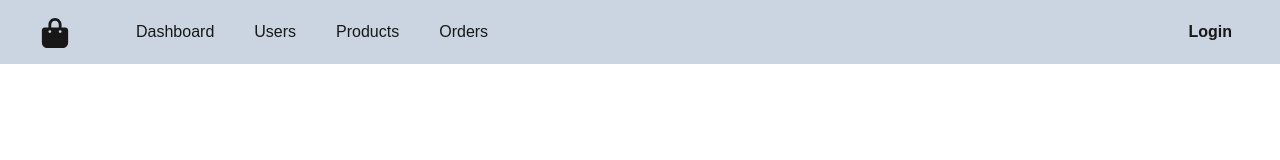
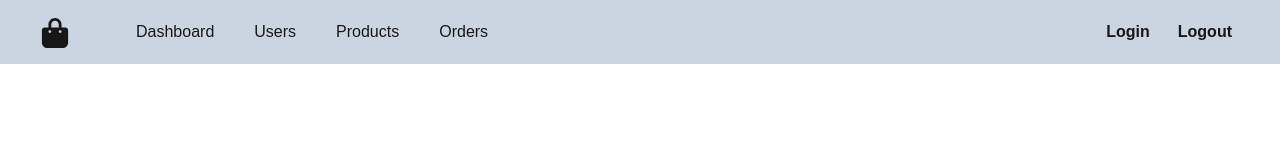
Before and after one commit to haroonwebs/buy-now-e-commerce-app, a Next.js app: page /signup/verify_otp in a window 1280 px wide. Shown: the top 160 px of the page. Built offline with nearby package versions, Linux system fonts and the light colour scheme.

Commit message:
userContext is created

```diff
--- a/src/app/layout.tsx
+++ b/src/app/layout.tsx
@@ -2,6 +2,7 @@ import Navbar from "@/components/Navbar";
 import "@/app/globals.css";
 import { ToastContainer } from "react-toastify";
 import "react-toastify/dist/ReactToastify.css";
+import UserContextProvider from "@/contexts/userContext/userContextProvider";
 
 export const metadata = {
   title: "Buy-Now",
@@ -16,9 +17,11 @@ export default function RootLayout({
   return (
     <html lang="en">
       <body>
-        <Navbar />
-        {children}
-        <ToastContainer position="top-right" autoClose={5000} />
+        <UserContextProvider>
+          <Navbar />
+          {children}
+          <ToastContainer position="top-right" autoClose={5000} />
+        </UserContextProvider>
       </body>
     </html>
   );
--- a/src/app/login/page.tsx
+++ b/src/app/login/page.tsx
@@ -1,6 +1,6 @@
 "use client";
 import Link from "next/link";
-import React from "react";
+import React, { useContext } from "react";
 import { useForm } from "react-hook-form";
 import { z } from "zod";
 import { zodResolver } from "@hookform/resolvers/zod";
@@ -8,8 +8,8 @@ import { CiLock } from "react-icons/ci";
 import { AiOutlineMail } from "react-icons/ai";
 import { toast } from "react-toastify";
 import { useRouter } from "next/navigation";
+import useUserContext from "@/contexts/userContext/userContext";
 
-// Define Zod schema for validation
 const loginSchema = z.object({
   email: z.string().email({ message: "Invalid email address" }),
   password: z
@@ -22,6 +22,7 @@ type LoginFormType = z.infer<typeof loginSchema>;
 
 const Login = () => {
   const router = useRouter();
+  const { setUserAuthContext } = useContext(useUserContext);
   const {
     register,
     handleSubmit,
@@ -44,7 +45,8 @@ const Login = () => {
         if (result.user.isVerified === true) {
           toast.success(result.message);
           router.push("/");
-          localStorage.setItem("user", JSON.stringify(result.user));
+          setUserAuthContext(result.user);
+          // localStorage.setItem("user", JSON.stringify(result.user));
         } else {
           toast.warn(result.message);
           router.push("/signup/verify_otp");
--- a/src/app/signup/verify_otp/page.tsx
+++ b/src/app/signup/verify_otp/page.tsx
@@ -1,10 +1,11 @@
 "use client";
-import React from "react";
+import React, { useContext } from "react";
 import { useForm } from "react-hook-form";
 import { z } from "zod";
 import { zodResolver } from "@hookform/resolvers/zod";
 import { useRouter } from "next/navigation";
 import { toast } from "react-toastify";
+import useUserContext from "@/contexts/userContext/userContext";
 // Define Zod schema for validation
 const otpSchema = z.object({
   otp: z.string().length(6, { message: "OTP must be exactly 6 digits" }),
@@ -15,6 +16,7 @@ type otpFormType = z.infer<typeof otpSchema>;
 
 const Login = () => {
   const router = useRouter();
+  const { setUserAuthContext } = useContext(useUserContext);
   const {
     register,
     handleSubmit,
@@ -37,12 +39,11 @@ const Login = () => {
       const result = await response.json();
       if (result.success) {
         toast.success(result.message);
+        setUserAuthContext(result.user);
         router.push("/");
       } else {
         toast.error(result.message);
       }
-
-      console.log("result after verification", result);
     } catch (error: any) {
       toast.error(error.message);
     }
--- a/src/components/Navbar.tsx
+++ b/src/components/Navbar.tsx
@@ -29,8 +29,13 @@ const Navbar = () => {
           </li>
         </ul>
       </div>
-      <div className=" flex justify-center items-center  text-[16px]  font-semibold px-2 rounded-md hover:text-[#4FC9F3] hover:font-[500px] hover:bg-[#f5f6f8]">
-        <Link href="/login">Login</Link>
+      <div className=" flex justify-center items-center gap-3 text-[16px]  font-semibold ">
+        <span className="px-2 rounded-md hover:text-[#4FC9F3] hover:font-[500px] hover:bg-[#f5f6f8]">
+          <Link href="/login">Login</Link>
+        </span>
+        <span className="px-2 rounded-md hover:text-[#4FC9F3] hover:font-[500px] hover:bg-[#f5f6f8]">
+          <Link href="/login">Logout</Link>
+        </span>
       </div>
     </nav>
   );
--- /dev/null
+++ b/src/contexts/userContext/userContext.ts
@@ -0,0 +1,6 @@
+import React from "react";
+import { userTypes } from "@/types/userTypes";
+
+const useUserContext = React.createContext<any | undefined>(undefined);
+
+export default useUserContext;
--- /dev/null
+++ b/src/contexts/userContext/userContextProvider.tsx
@@ -0,0 +1,22 @@
+"use client";
+import { useState, ReactNode } from "react";
+import useUserContext from "./userContext";
+import { userTypes } from "@/types/userTypes";
+
+type Props = {
+  children: ReactNode;
+};
+
+const UserContextProvider = ({ children }: Props) => {
+  const [userAuthContext, setUserAuthContext] = useState<userTypes | null>(
+    null
+  );
+
+  return (
+    <useUserContext.Provider value={{ userAuthContext, setUserAuthContext }}>
+      {children}
+    </useUserContext.Provider>
+  );
+};
+
+export default UserContextProvider;
```
Also changed, not shown: 1 other file (tests, documents, lock files or other folders).
